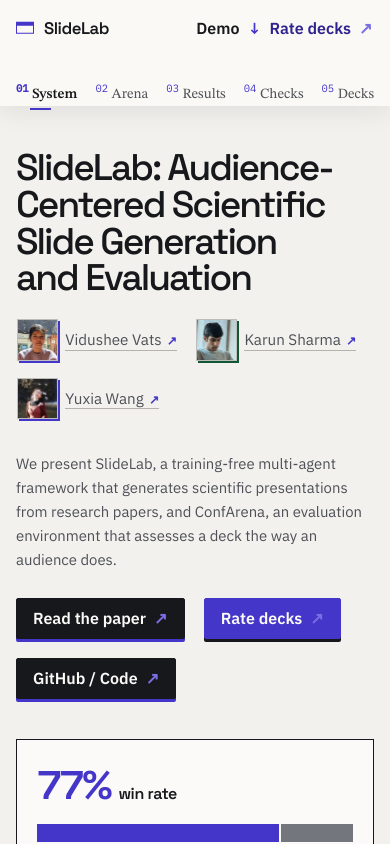
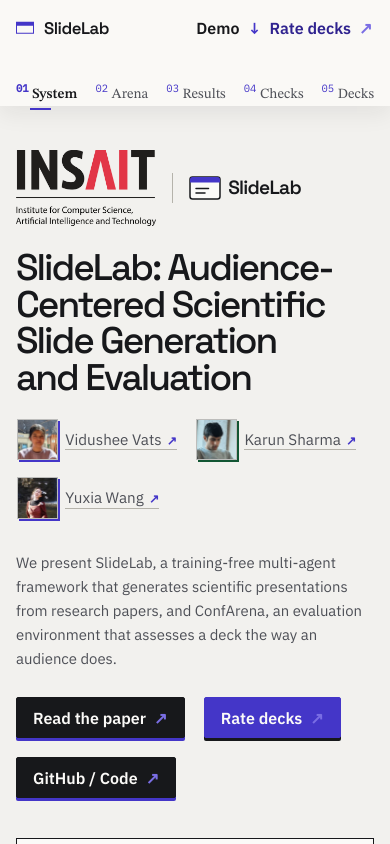
Before and after one commit to SlideLab/slidelab.github.io, a Next.js app: page / in a window 390 px wide. Shown: the top 844 px of the page. Built offline with nearby package versions, Linux system fonts and the light colour scheme; no server answers.

Commit message:
Add INSAIT and SlideLab logos above hero title

```diff
--- a/app/components/Hero.tsx
+++ b/app/components/Hero.tsx
@@ -8,6 +8,15 @@
     <>
     <header className="hero" id="top">
       <div className="hero-copy">
+        <div className="hero-brand-row" aria-label="INSAIT and SlideLab">
+          <a className="hero-insait-logo" href="https://insait.ai/" target="_blank" rel="noreferrer">
+            <img src="/img/insait-logo.webp" alt="INSAIT — Institute for Computer Science, Artificial Intelligence and Technology" width="540" height="291" decoding="async" />
+          </a>
+          <span className="hero-slidelab-logo">
+            <img src="/img/slidelab-mark.svg" alt="" width="40" height="30" aria-hidden="true" />
+            <span>SlideLab</span>
+          </span>
+        </div>
         <h1 className="hero-title">{site.title}</h1>
         <AuthorPreviews authors={site.authors} />
 
--- a/app/styles/sections.css
+++ b/app/styles/sections.css
@@ -18,6 +18,18 @@
 }
 
 .hero-copy { max-width: 640px; }
+
+.hero-brand-row { display: flex; align-items: center; gap: 1.5rem; margin-bottom: 1.75rem; }
+.hero-insait-logo { display: block; flex: 0 0 auto; border-bottom: 0; }
+.hero-insait-logo img { display: block; width: 180px; height: auto; mix-blend-mode: multiply; }
+.hero-slidelab-logo { display: inline-flex; align-items: center; gap: 0.6rem; padding-left: 1.5rem; border-left: 1px solid var(--rule-mid); font-family: var(--display); font-size: 1.5rem; font-weight: 600; letter-spacing: -0.04em; white-space: nowrap; }
+.hero-slidelab-logo img { display: block; flex: 0 0 auto; }
+@media (max-width: 520px) {
+  .hero-brand-row { gap: 1rem; margin-bottom: 1.5rem; }
+  .hero-insait-logo img { width: 140px; }
+  .hero-slidelab-logo { gap: 0.45rem; padding-left: 1rem; font-size: 1.2rem; }
+  .hero-slidelab-logo img { width: 32px; height: 24px; }
+}
 
 .hero-title {
   margin: 0 0 1.3rem;
```
Also changed, not shown: public/img/insait-logo.webp (added), public/img/slidelab-mark.svg (added).
